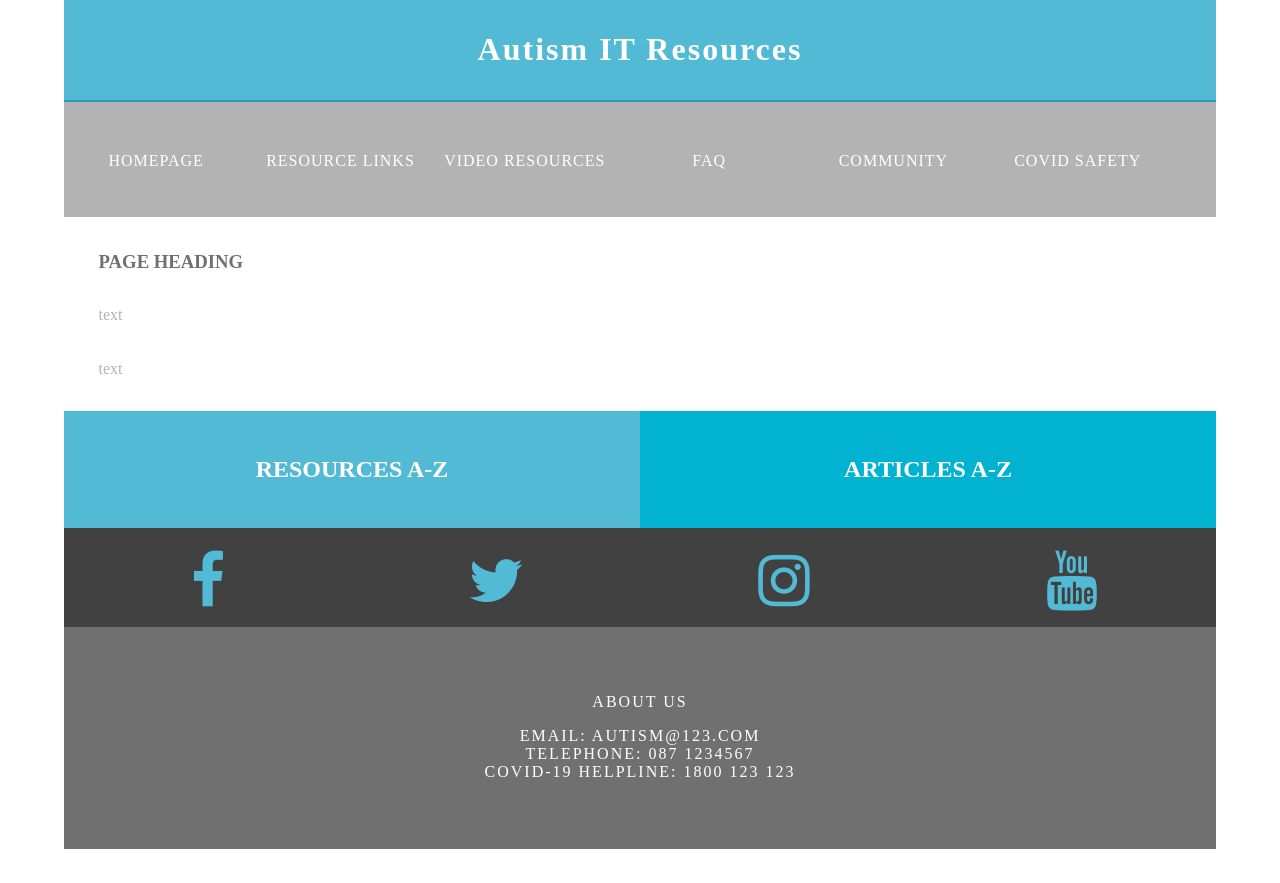
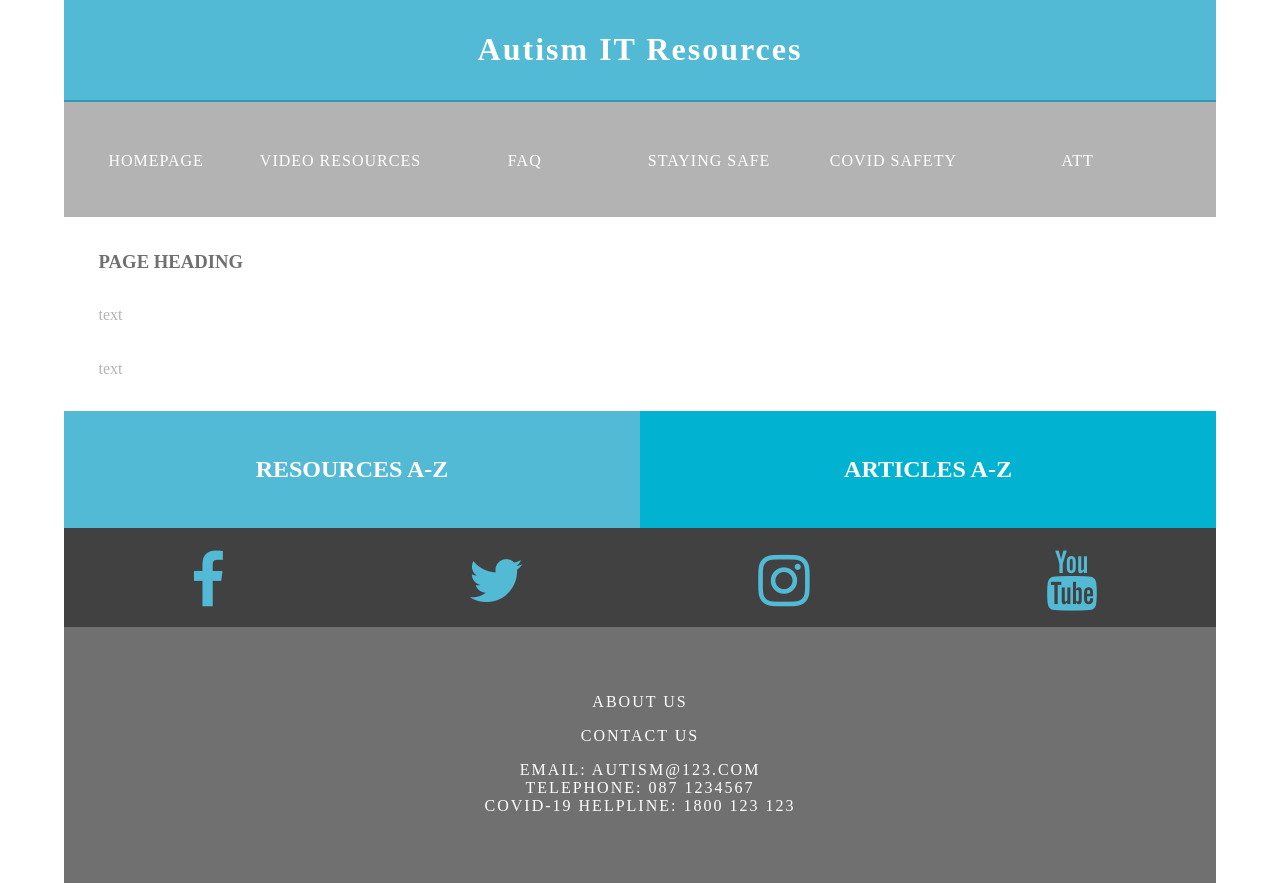
Before and after one commit to rlennon/AutismITResources, a PHP site: page /phpWebsite/index.php in a window 1280 px wide. Before the commit the page ends 849 px from the top, so only its background shows below. Run offline with PHP 8.4, Linux system fonts and the light colour scheme; some libraries are stand-ins or nearby versions.

Commit message:
nav bar changed

```diff
--- a/phpWebsite/footer.php
+++ b/phpWebsite/footer.php
@@ -1,6 +1,7 @@
 <footer class="secondary_header footer">
   <div class="copyright">
     <p><a href="aboutUs.php">About Us</a></p>
+    <p><a href="contactPage.php">Contact Us</a></p>
 	Email: autism@123.com<br>
 	Telephone: 087 1234567 <br>
 
--- a/phpWebsite/index.php
+++ b/phpWebsite/index.php
@@ -27,7 +27,7 @@
 
   <div class="row blockDisplay">
     <div class="column_half left_half">
-      <h2 class="column_title"><a href="facebook.com">RESOURCES A-Z</h2>
+      <h2 class="column_title"><a href="image-based-hyperlinks.php">RESOURCES A-Z</h2>
     </div>
     <div class="column_half right_half">
       <h2 class="column_title"><a href="facebook.com">ARTICLES A-Z</h2>
--- a/phpWebsite/navBar.php
+++ b/phpWebsite/navBar.php
@@ -1,10 +1,10 @@
 <nav class="secondary_header" id="menu">
     <ul>
     <li><a href="index.php">HOMEPAGE</a></li>
-    <li><a href="image-based-hyperlinks.html">RESOURCE LINKS</a></li>
     <li><a href="videoResources.php">VIDEO RESOURCES</a></li>
-    <li>FAQ</li> <!>
-    <li><a href="community.php">COMMUNITY</a></li>
-    <li>COVID SAFETY</li>
+    <li><a href="FAQ.php">FAQ</a></li>
+    <li><a href="staySecure.php">STAYING SAFE</a></li>
+    <li><a href="covidAdvice.php">COVID SAFETY</a></li>
+    <li><a href="assistiveTechPage.php">ATT</a></li>
   </ul>
 </nav>
```
